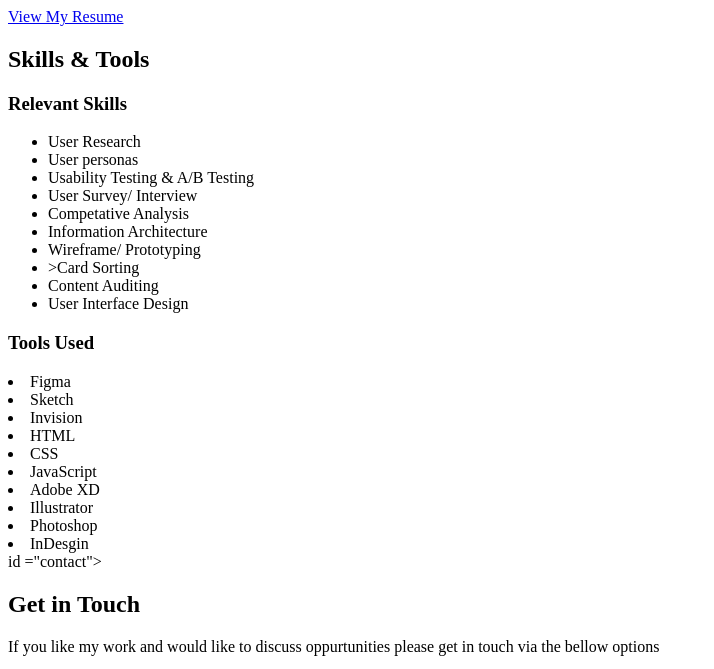
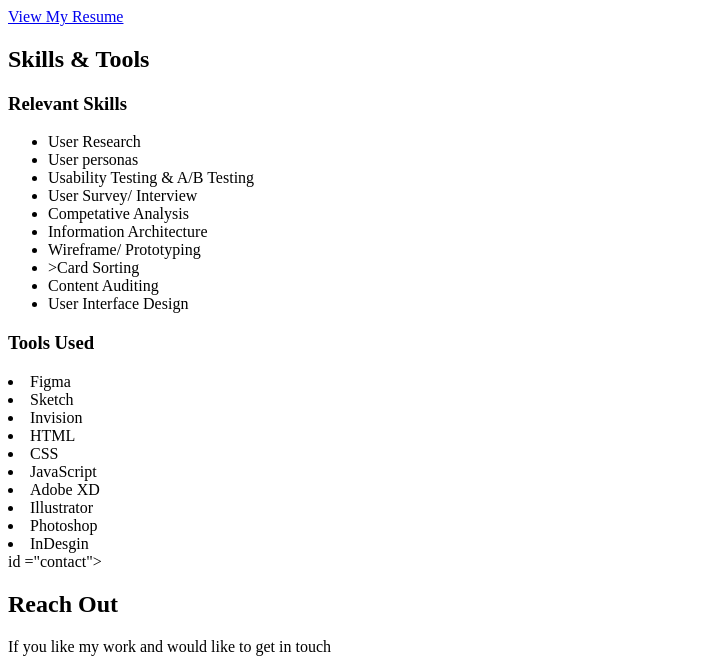
Before and after one commit to mahnoork17/portfolio-website, a plain HTML site: page about.html in a window 1280 px wide. Shown: the part 978-1647 px from the top of the page, without its empty margins (0-714 px from the left). Drawn offline with Linux system fonts and the light colour scheme.

Commit message:
say get in touch

```diff
--- a/about.html
+++ b/about.html
@@ -105,10 +105,10 @@
 
 <footer> id ="contact"><!-- Footer -->
     <div>
-            <h2> Get in Touch</h2>
+            <h2> Reach Out</h2>
             </div>
             <div>
-            <p>If you like my work and would like to discuss oppurtunities please get in touch via the bellow options</p>
+            <p>If you like my work and would like to get in touch</p>
             </div>
             <div>
                 <a href="mailto:mahnoorkhan@gmail.com"> Email me</a>
```
